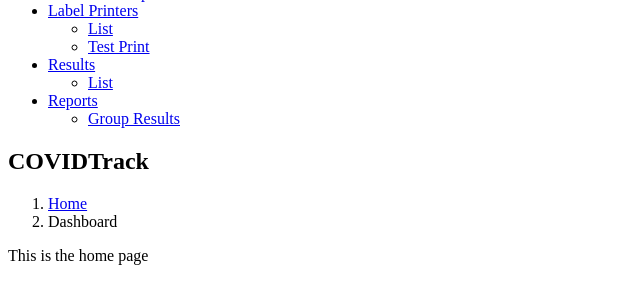
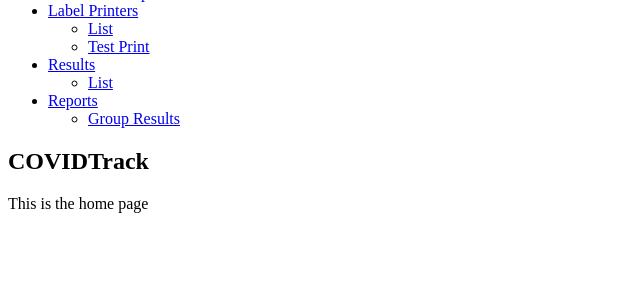
Before and after one commit to stowersinstitute/COVIDTrack, a Symfony app: template templates/index.html.twig in a window 1280 px wide. Shown: the part 254-558 px from the top of the page, without its empty margins (0-640 px from the left). Run offline with Twig, Linux system fonts and the light colour scheme; the template is opened without the code that fills it, so the values that code supplies are empty; some libraries are stand-ins or nearby versions.

Commit message:
Remove nav breadcrumb trail

```diff
--- a/templates/base.html.twig
+++ b/templates/base.html.twig
@@ -63,10 +63,6 @@
                 <h1>
                     {% block page_title %}{% endblock %}
                 </h1>
-                <ol class="breadcrumb">
-                    <li><a href="#"><i class="fa fa-dashboard"></i> Home</a></li>
-                    <li class="active">Dashboard</li>
-                </ol>
             </section>
 
             <!-- Main content -->
```
